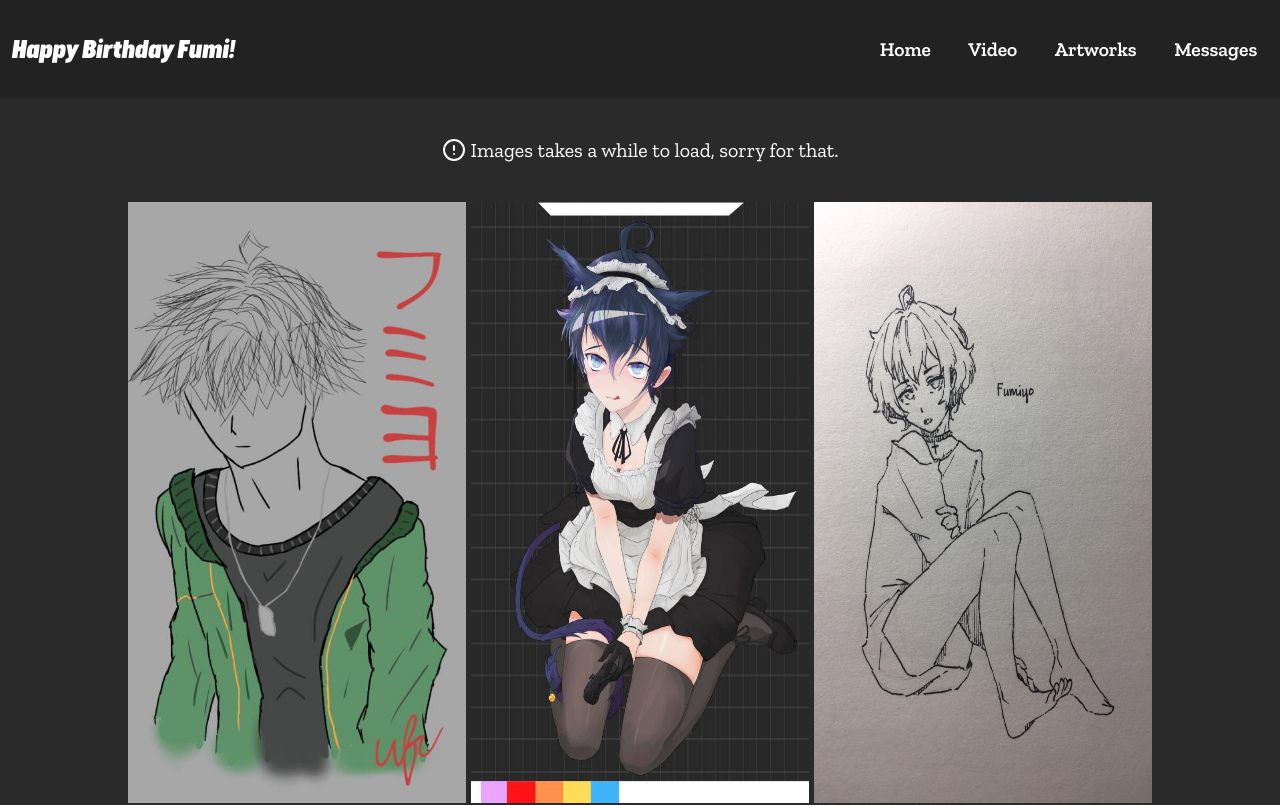
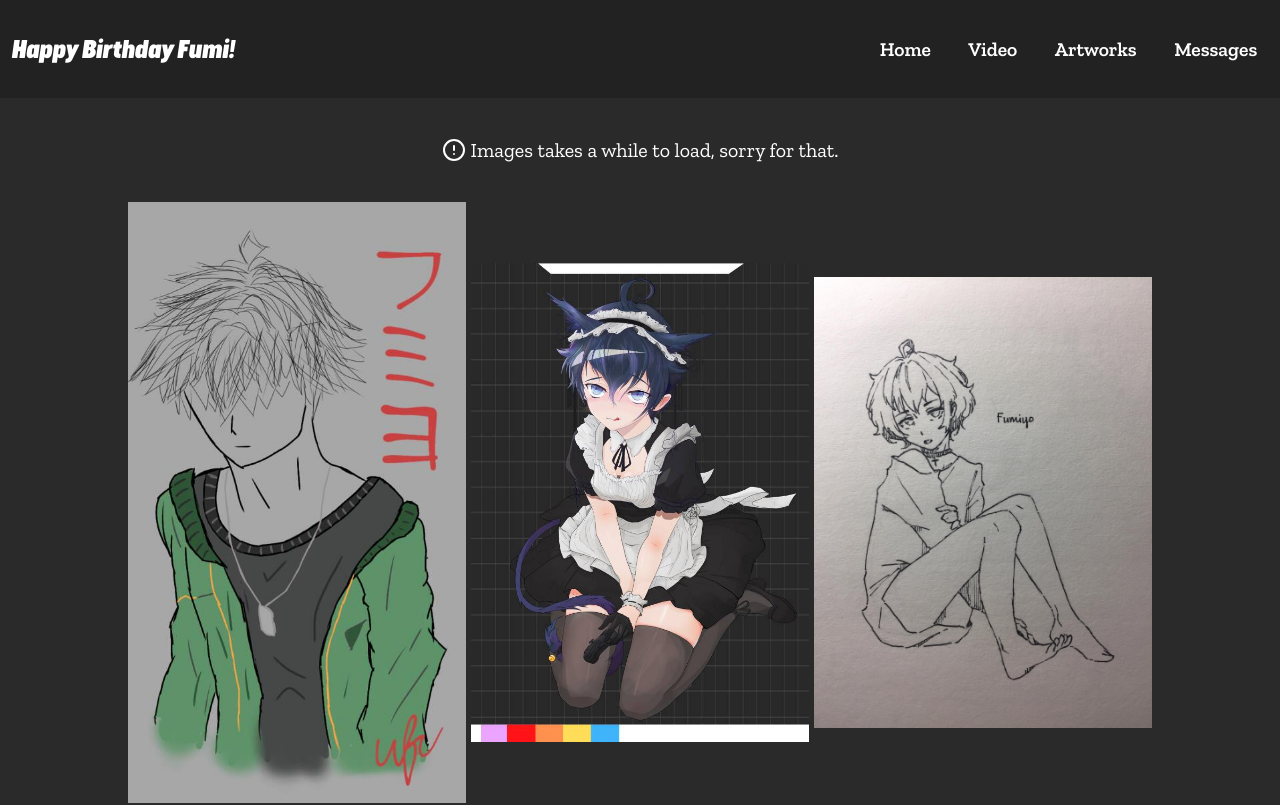
Before and after one commit to tortendes/hbd-fumi, a Next.js app: page /art in a window 1280 px wide. Shown: the top 805 px of the page. Built offline with nearby package versions, Linux system fonts and the light colour scheme.

Commit message:
added options to download and view artworks

```diff
--- a/pages/art.tsx
+++ b/pages/art.tsx
@@ -26,6 +26,14 @@ const ArtPage: NextPage = (): JSX.Element => {
                     Artworks.map(image => (
                         <div className={styles.image_container} key={Math.random()}>
                             <img src={image.src} className={styles.image} alt="Image" />
+                            <div>
+                                <button>
+                                    <a href={image.src} target="_blank" rel="noreferrer">View Image</a>
+                                </button>
+                                <button>
+                                    <a href={image.src} target="_blank" rel="noreferrer" download="image.png">Download Image</a>
+                                </button>
+                            </div>
                         </div>
                     ))
                 }
--- a/styles/Artworks.module.scss
+++ b/styles/Artworks.module.scss
@@ -1,12 +1,40 @@
-.image {
-    width: 100%;
-    height: 100%;
-}
 
 .image_container {
     display: flex;
+    flex-direction: column;
     align-items: center;
     justify-content: center;
+    .image {
+        width: 100%;
+        height: auto;
+        position: relative;
+    }
+    &:hover {
+        & div button {
+            visibility: visible;
+            opacity: 1;
+        }
+    }
+    & div {
+        width: 100%;
+        display: flex;
+        align-items: center;
+        justify-content: center;
+    }
+    & div button {
+        visibility: hidden;
+        opacity: 0;
+        position: relative;
+        bottom: 2.5%;
+        left: 25%;
+        transform: translate(-50%, -50%);
+        width: 100%;
+        border: none;
+        height: 3em;
+        font-size: 1rem;
+        color: #fff;
+        background-color: #222;
+    }
 }
 
 .notice {
```
